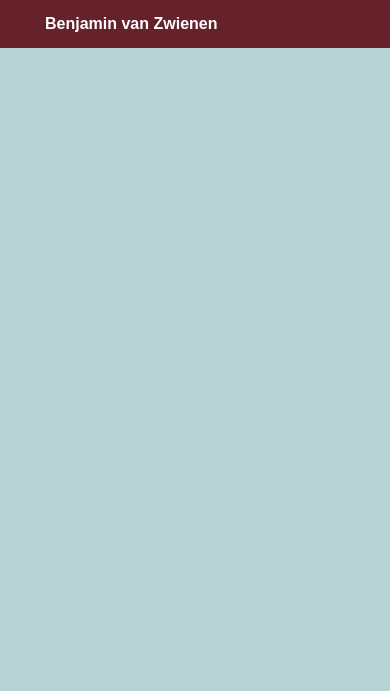
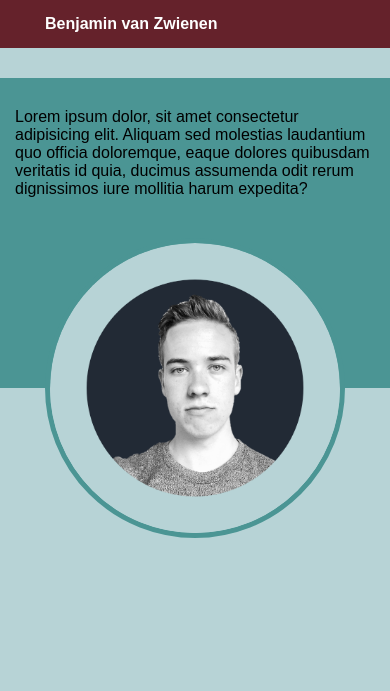
Before and after one commit to BenGitter/portfolio-v2, a website: page index.html in a window 390 px wide. Drawn offline with nearby package versions, Linux system fonts and the light colour scheme; files that its build step writes are made by us from their sources.

Commit message:
Create about section

```diff
--- a/index.html
+++ b/index.html
@@ -24,8 +24,8 @@
           <nav>
             <ul>
               <li>
-                <a href="#about">
-                  About
+                <a href="#contact">
+                  Contact
                 </a>
               </li>
               <li>
@@ -34,8 +34,8 @@
                 </a>
               </li>
               <li>
-                <a href="#contact">
-                  Contact
+                <a href="#about">
+                  About
                 </a>
               </li>
             </ul>
@@ -48,6 +48,31 @@
     </div>
   </div>
 
+  <!-- Content -->
+  <div class="container">
+    <!-- About section -->
+    <div id="about" class="row about">
+      <div class="col-12 col-md-6 intro">
+        <!-- Some intro text -->
+        Lorem ipsum dolor, sit amet consectetur adipisicing elit. Aliquam sed molestias laudantium quo officia doloremque, eaque dolores quibusdam veritatis id quia, ducimus assumenda odit rerum dignissimos iure mollitia harum expedita?
+      </div>
+      <div class="hidden-sm-down col-6 photo-horizontal">
+        <img
+          src="img/face_horizontal.png"
+          alt="Image of me">
+      </div>
+      <div class="hidden-md-up col-12 photo-vertical">
+        <img
+          src="img/face_vertical.png"
+          alt="Image of me">
+      </div>
+    </div>
+  </div>
+
+  <br>
+  <br>
+  <br>
+
   <script src="bundle.js"></script>
 </body>
 </html>
--- a/scss/styles.scss
+++ b/scss/styles.scss
@@ -10,6 +10,7 @@ body{
 .nav-bar{
   background: $dark-red;
   color: white;
+  margin-bottom: 30px;
 
   a{
     color: darken(white, 20%);
@@ -47,7 +48,48 @@ body{
   }
 }
 
+.about{
+  background: $mid-blue;
+
+  .intro{
+    padding-top: 30px;
+  }
+
+  .photo-horizontal{
+    padding-right: 0;
+
+    img{
+      height: 300px;
+      float: right;
+      display: block;
+    }
+  }
+
+  .photo-vertical{
+    margin-top: 40px;
+    background: $light-blue;
+
+    img{
+      display: block;
+      margin: auto;
+      width: 100%;
+      max-width: 300px;
+      position: relative;
+      bottom: 150px;
+      border: 5px solid $mid-blue;
+      border-radius: 300px;
+    }
+  }
+}
+
+
+
+
+
 @media (max-width: 768px){
+  .intro{
+    padding-bottom: 150px;
+  }
   .hidden-sm-down{
     display: none;
   }
```
Also changed, not shown: gulpfile.js (+6 -6 lines), img/face.png (deleted), img/face_horizontal.png (added), img/face_vertical.png (added).
